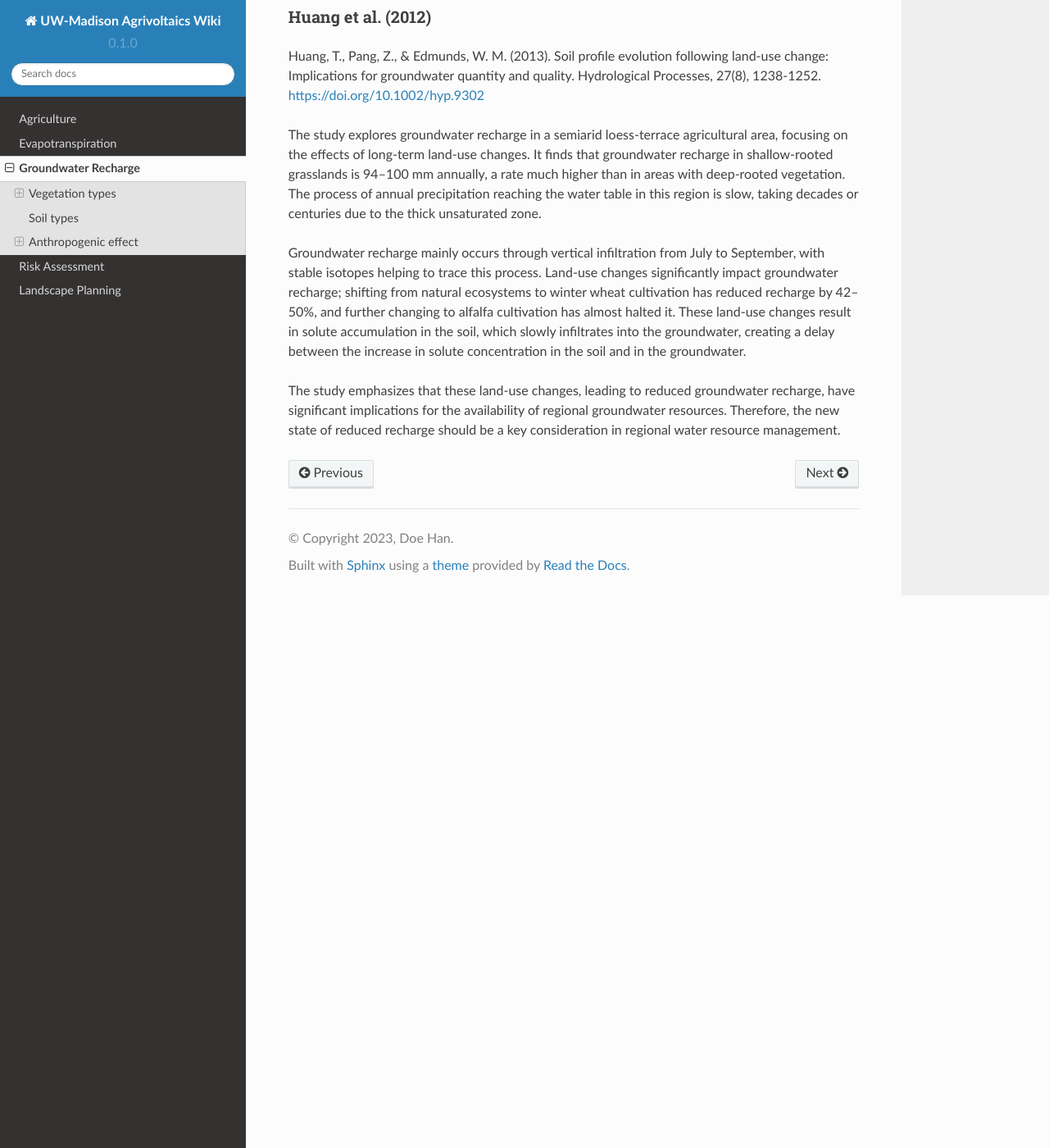
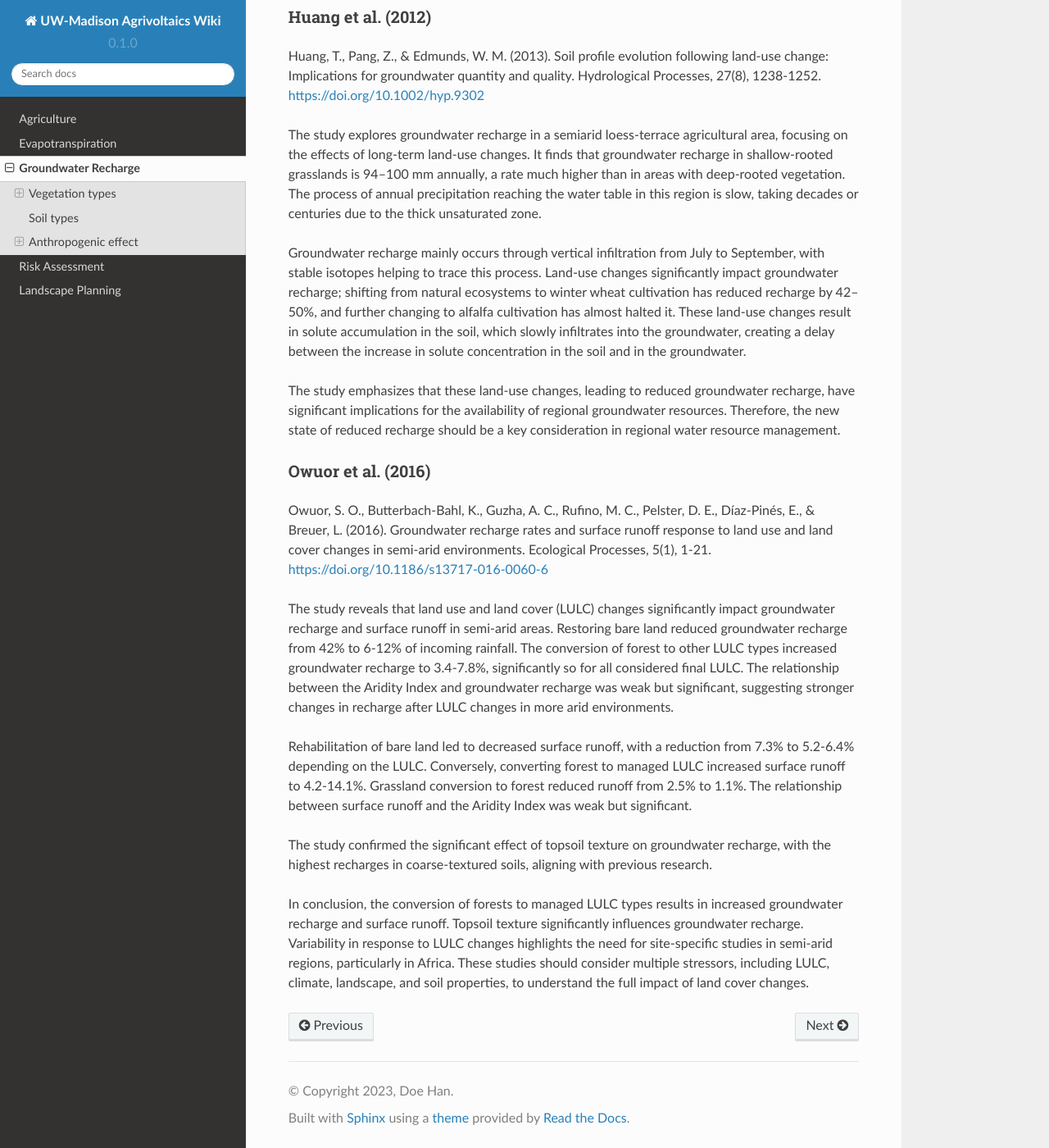
Before and after one commit to hanhydro/wiki, a Sphinx documentation site: the page built from docs/source/gw_rech.rst, in a window 1280 px wide and 1400 px high, scrolled down 1043 px. Shown: the whole window at 82% size. Built offline with Sphinx 7.4.7 and the Read the Docs theme 2.0.0, drawn with Linux system fonts in a browser that asks for light colours; pages that are not in the unit, such as notebooks, are missing from menus.

Commit message:
Update gw_rech.rst

```diff
--- a/docs/source/gw_rech.rst
+++ b/docs/source/gw_rech.rst
@@ -29,3 +29,15 @@ The study explores groundwater recharge in a semiarid loess-terrace agricultural
 Groundwater recharge mainly occurs through vertical infiltration from July to September, with stable isotopes helping to trace this process. Land-use changes significantly impact groundwater recharge; shifting from natural ecosystems to winter wheat cultivation has reduced recharge by 42–50%, and further changing to alfalfa cultivation has almost halted it. These land-use changes result in solute accumulation in the soil, which slowly infiltrates into the groundwater, creating a delay between the increase in solute concentration in the soil and in the groundwater.
 
 The study emphasizes that these land-use changes, leading to reduced groundwater recharge, have significant implications for the availability of regional groundwater resources. Therefore, the new state of reduced recharge should be a key consideration in regional water resource management.
+
+Owuor et al. (2016)
++++++++++++++++++++
+Owuor, S. O., Butterbach-Bahl, K., Guzha, A. C., Rufino, M. C., Pelster, D. E., Díaz-Pinés, E., & Breuer, L. (2016). Groundwater recharge rates and surface runoff response to land use and land cover changes in semi-arid environments. Ecological Processes, 5(1), 1-21. https://doi.org/10.1186/s13717-016-0060-6
+
+The study reveals that land use and land cover (LULC) changes significantly impact groundwater recharge and surface runoff in semi-arid areas. Restoring bare land reduced groundwater recharge from 42% to 6-12% of incoming rainfall. The conversion of forest to other LULC types increased groundwater recharge to 3.4-7.8%, significantly so for all considered final LULC. The relationship between the Aridity Index and groundwater recharge was weak but significant, suggesting stronger changes in recharge after LULC changes in more arid environments.
+
+Rehabilitation of bare land led to decreased surface runoff, with a reduction from 7.3% to 5.2-6.4% depending on the LULC. Conversely, converting forest to managed LULC increased surface runoff to 4.2-14.1%. Grassland conversion to forest reduced runoff from 2.5% to 1.1%. The relationship between surface runoff and the Aridity Index was weak but significant.
+
+The study confirmed the significant effect of topsoil texture on groundwater recharge, with the highest recharges in coarse-textured soils, aligning with previous research.
+
+In conclusion, the conversion of forests to managed LULC types results in increased groundwater recharge and surface runoff. Topsoil texture significantly influences groundwater recharge. Variability in response to LULC changes highlights the need for site-specific studies in semi-arid regions, particularly in Africa. These studies should consider multiple stressors, including LULC, climate, landscape, and soil properties, to understand the full impact of land cover changes.
```
